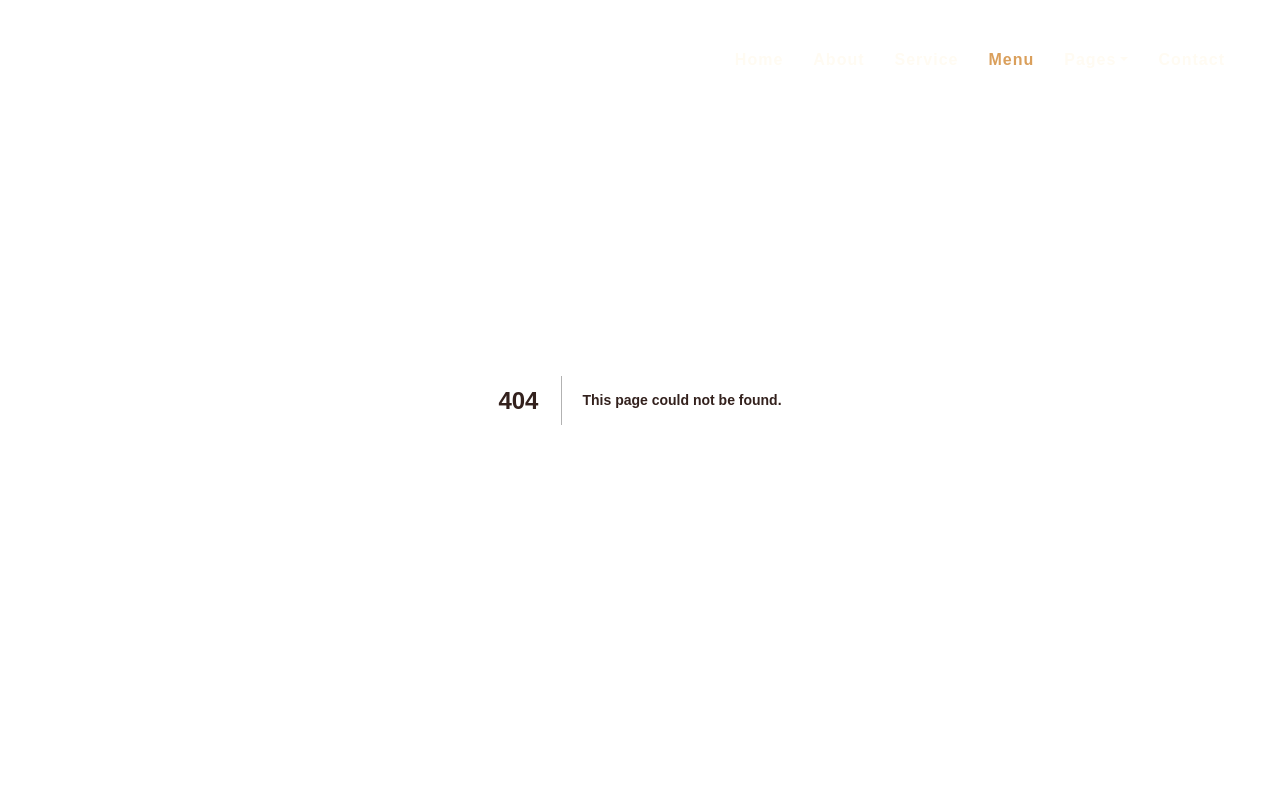
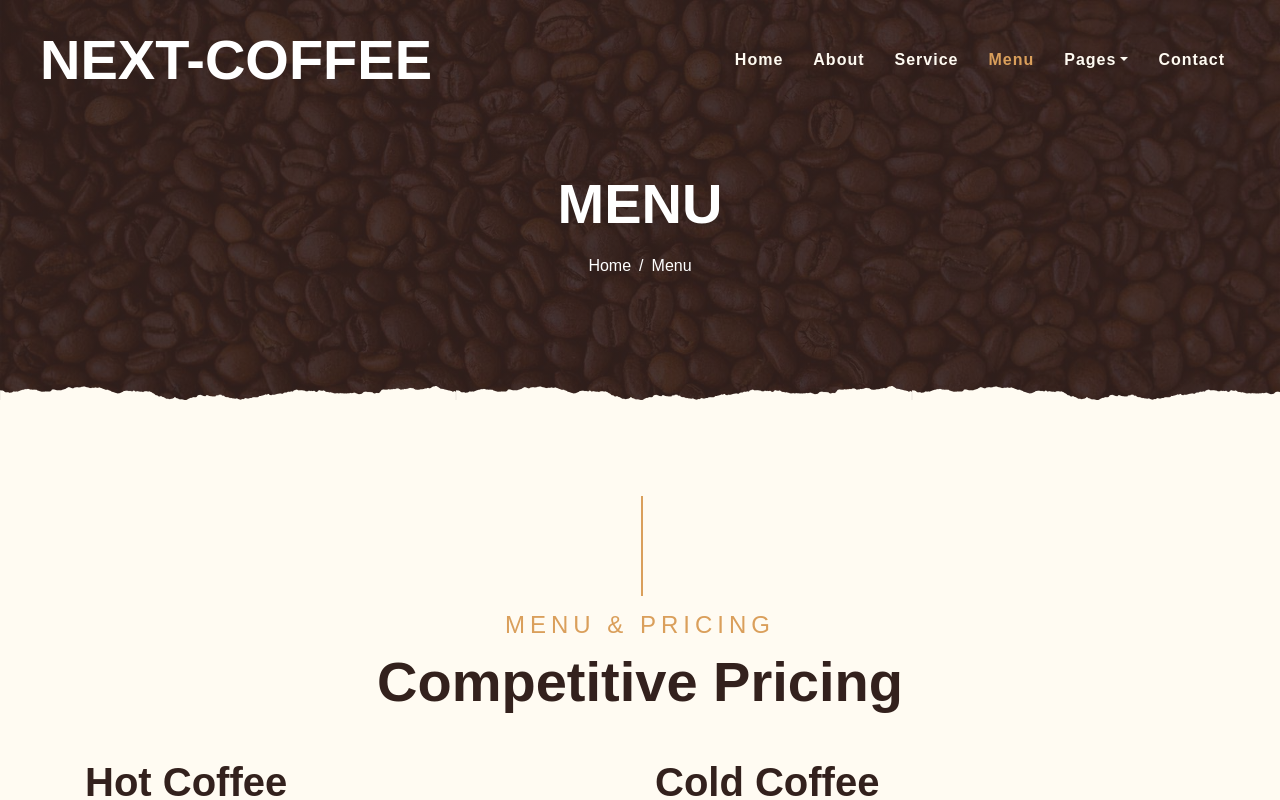
Before and after one commit to soheilMansoori/next-coffee, a Next.js app: page /menu in a window 1280 px wide. Before the commit this address had no page. Shown: the top 800 px of the page. Built offline with nearby package versions, Linux system fonts and the light colour scheme; a web font is replaced by a local one.

Commit message:
create MenuPage

```diff
--- /dev/null
+++ b/pages/menu/index.js
@@ -0,0 +1,11 @@
+import Header from "@/components/modules/Header/Header";
+import Menu from "@/components/modules/Menu/Menu";
+
+export default function MenuPage() {
+    return (
+        <>
+            <Header />
+            <Menu />
+        </>
+    )
+}
```
